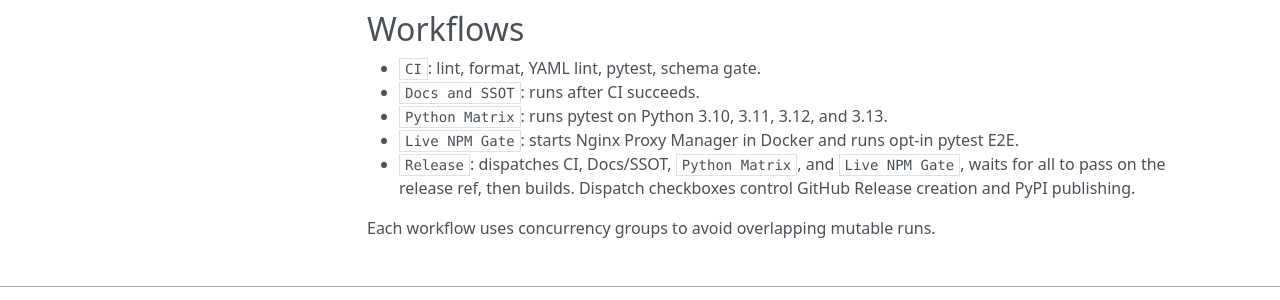
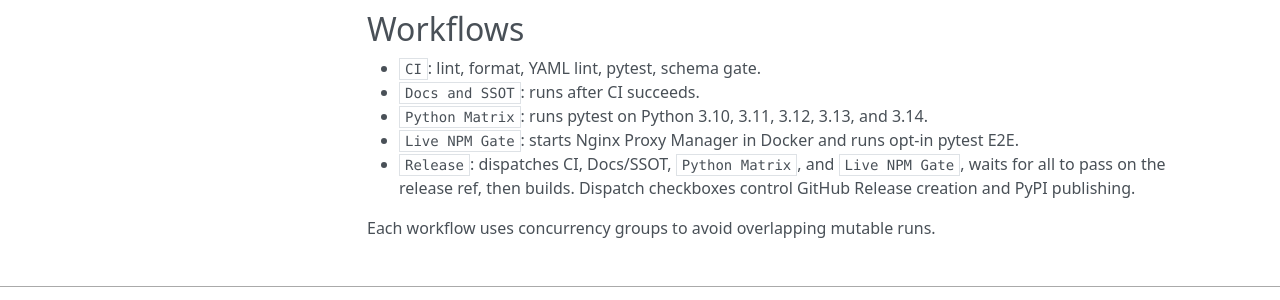
Before and after one commit to groupsum/npmctl, an MkDocs documentation site: the page built from docs/github-actions.md, in a window 1280 px wide. Shown: the part 371-671 px from the top of the page. Built offline with MkDocs 1.6.1, drawn with Linux system fonts in a browser that asks for light colours; nearby versions of some CDN libraries.

Commit message:
Add Python 3.14 support

```diff
--- a/docs/github-actions.md
+++ b/docs/github-actions.md
@@ -15,7 +15,7 @@ The repository includes local composite actions and gated workflows.
 
 - `CI`: lint, format, YAML lint, pytest, schema gate.
 - `Docs and SSOT`: runs after CI succeeds.
-- `Python Matrix`: runs pytest on Python 3.10, 3.11, 3.12, and 3.13.
+- `Python Matrix`: runs pytest on Python 3.10, 3.11, 3.12, 3.13, and 3.14.
 - `Live NPM Gate`: starts Nginx Proxy Manager in Docker and runs opt-in pytest E2E.
 - `Release`: dispatches CI, Docs/SSOT, `Python Matrix`, and `Live NPM Gate`, waits for all to pass on the release ref, then builds. Dispatch checkboxes control GitHub Release creation and PyPI publishing.
 
```
Also changed, not shown: README.md (+1 -1 lines), 5 other files.
